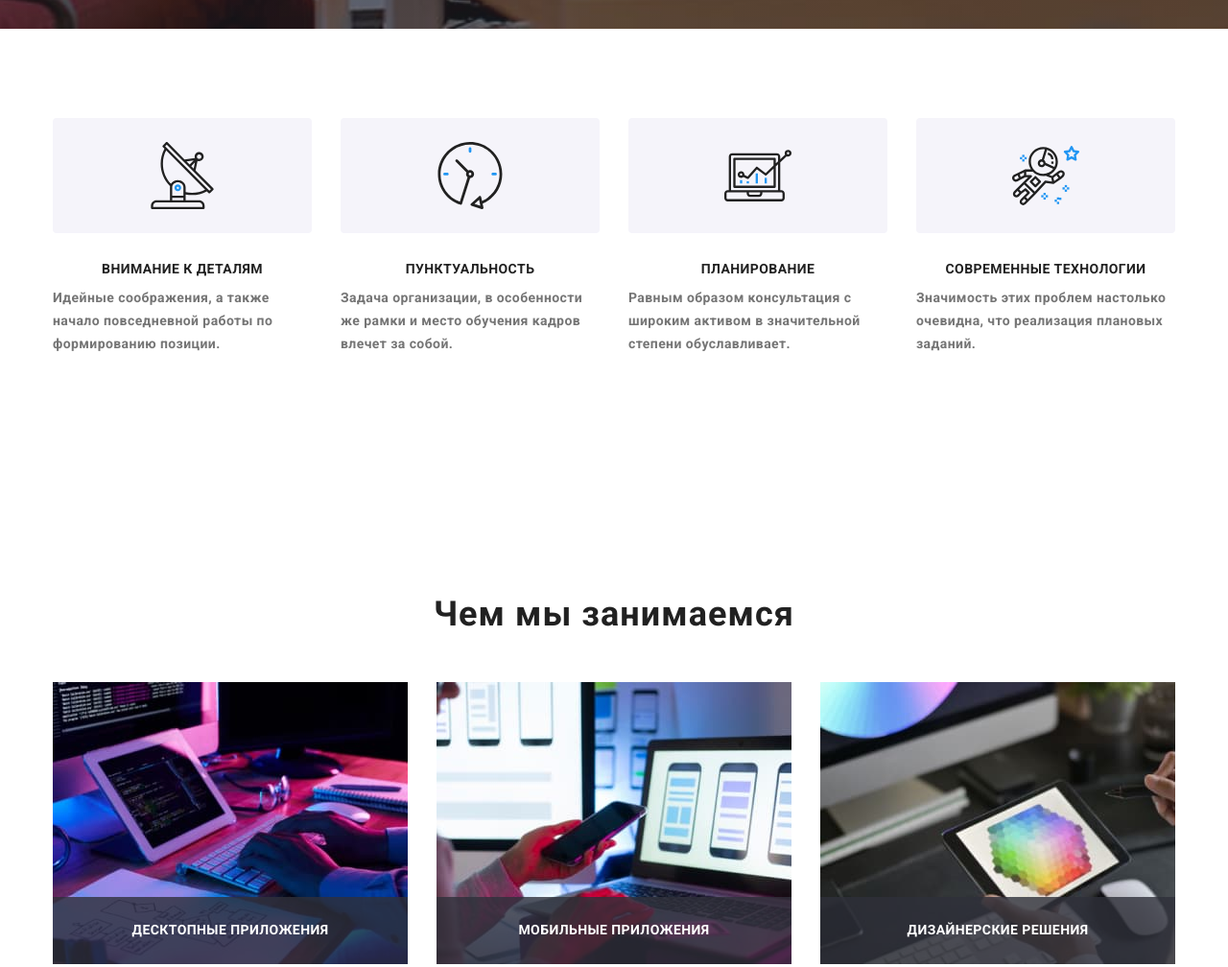
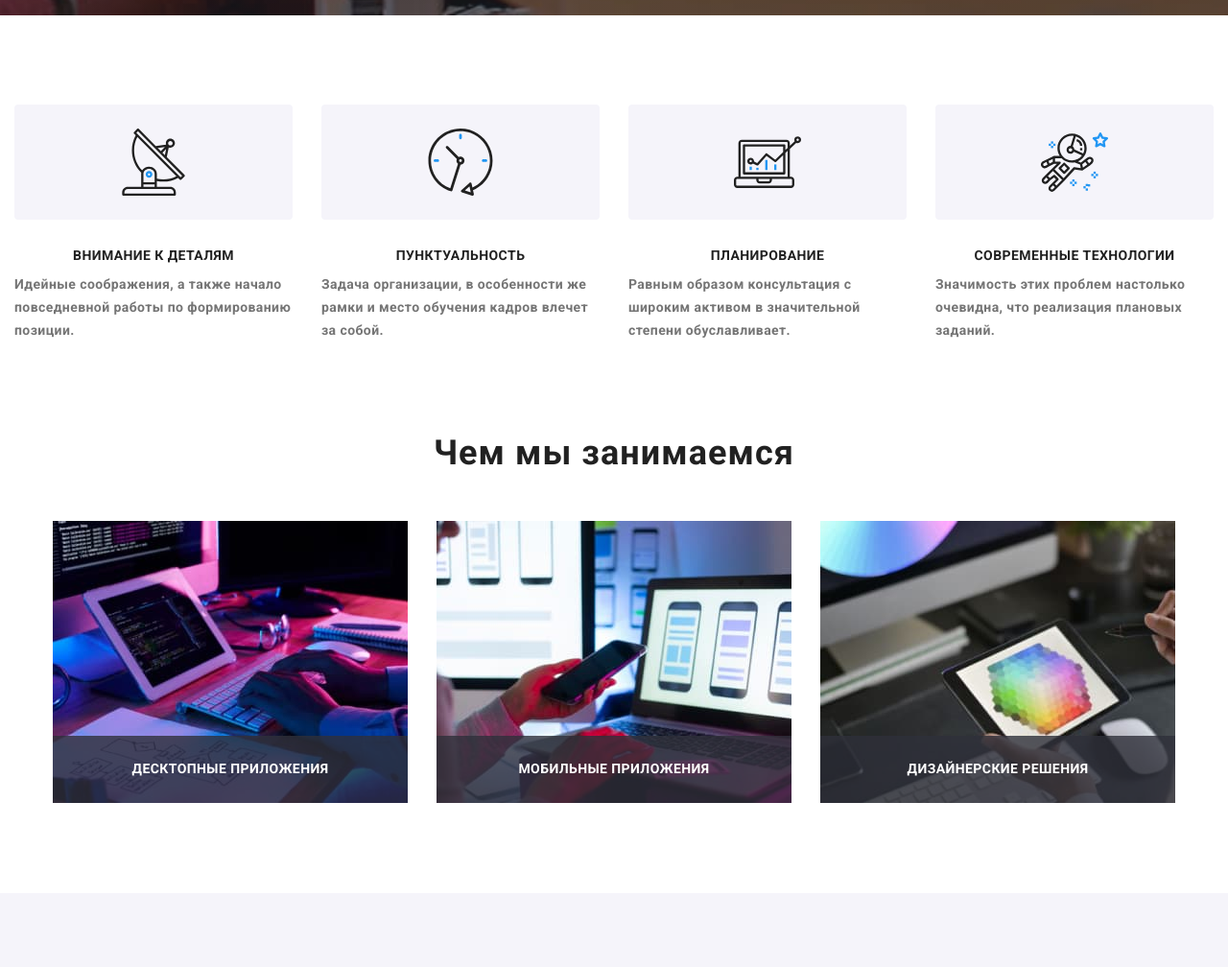
Before and after one commit to midavkk/goit-markup-hw-08, a plain HTML site: page index.html in a window 1280 px wide. Shown: the part 1001-2009 px from the top of the page at 96% size. Drawn offline with nearby package versions, Linux system fonts and the light colour scheme; files that its build step writes are made by us from their sources.

Commit message:
Update _base.scss

```diff
--- a/sass/utils/_base.scss
+++ b/sass/utils/_base.scss
@@ -9,16 +9,6 @@ body {
   margin: 0 auto;
   padding-left: 15px;
   padding-right: 15px;
-  @media screen and (min-width: 480px) {
-    width: 480px;
-  }
-  @media screen and (min-width: 768px) {
-    width: 768px;
-  }
-  @media screen and (min-width: 1200px) {
-    width: 1200px;
-    padding-bottom: 94px;
-  }
 }
 
 .menu-container {
@@ -32,15 +22,10 @@ body {
   @include font($fs: 36px, $lh: 1.17);
   text-align: center;
   color: var(--main-title-color);
-  @include mobile {
-    padding-top: 60px;
+  @media screen and (max-width: 1200px) {
     padding-bottom: 30px;
   }
-  @include tablet {
-    padding-top: 60px;
-    padding-bottom: 30px;
-  }
-  @include desktop {
+  @media screen and (min-width: 1200px) {
     padding-bottom: 50px;
   }
 }
```
